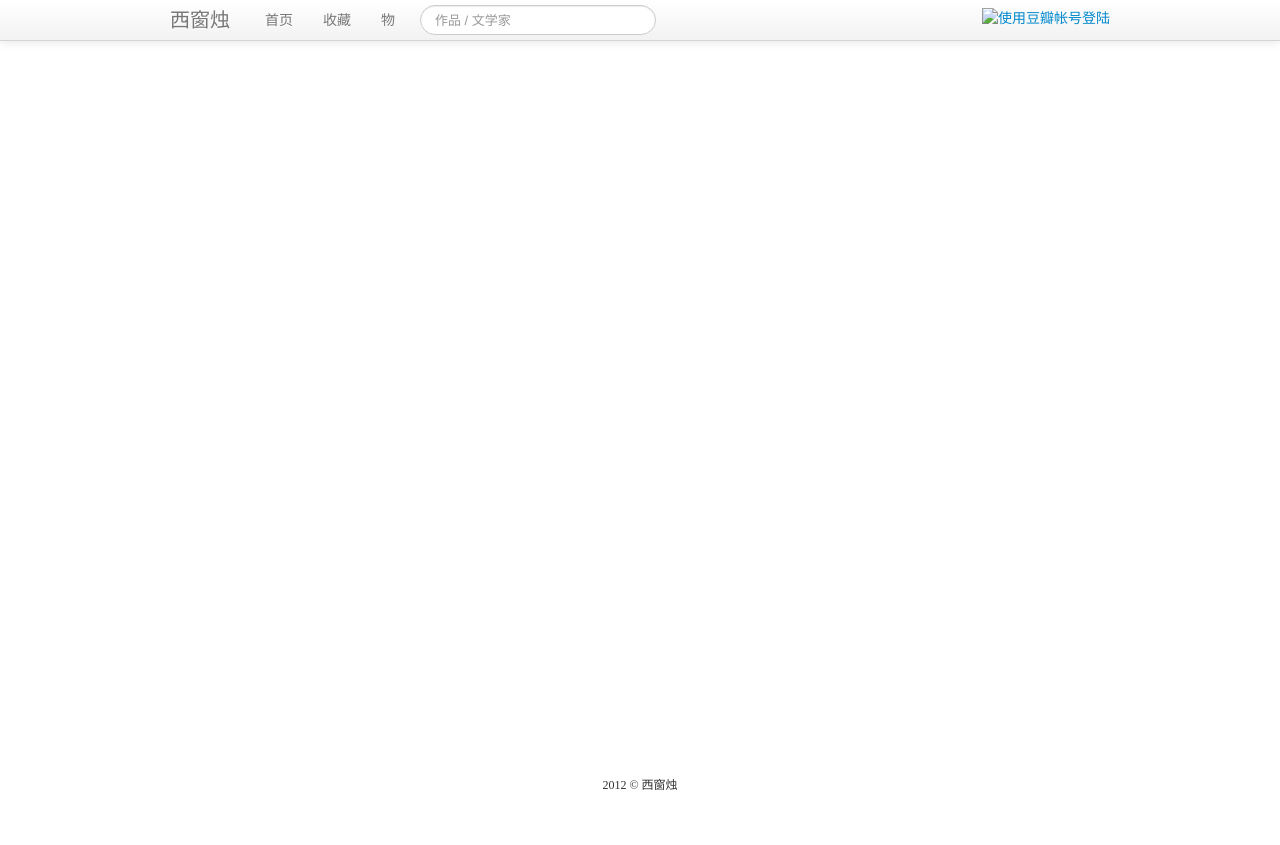
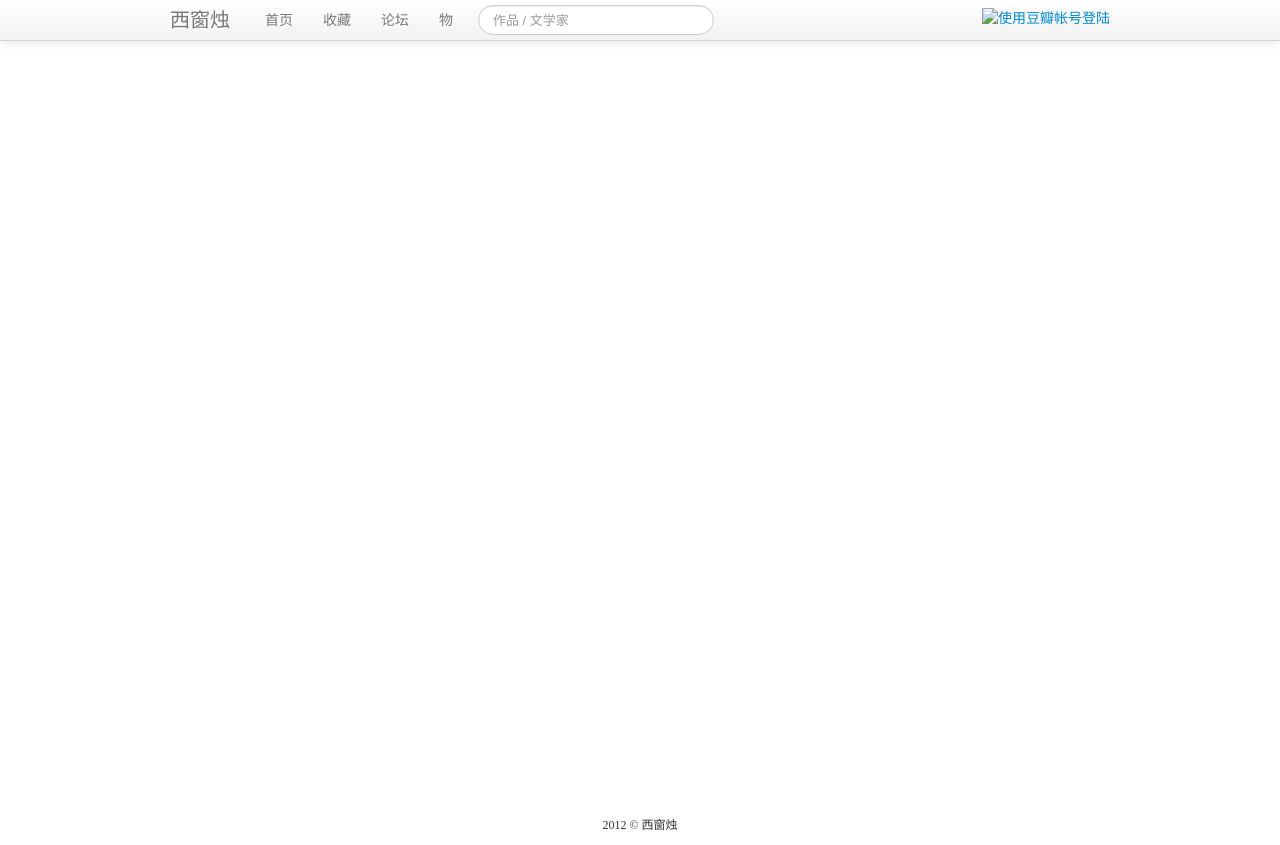
Before and after one commit to xiaojunchan/xichuangzhu, a Flask app: page /things in a window 1280 px wide. Before the commit the page ends 790 px from the top, so only its background shows below. Run offline with Flask 2, Linux system fonts and the light colour scheme; data that the repository does not hold is empty.

Commit message:
add margin-top to footer

```diff
--- a/xichuangzhu/static/style/page.css
+++ b/xichuangzhu/static/style/page.css
@@ -3,7 +3,7 @@ body #main-wap h2{font-size:16px;line-height:16px;font-family:'微软雅黑';fon
 body #main-wap .tooltip{font-family:'arial','宋体';text-indent:0;font-weight:normal;font-size:12px;line-height:22px;}
 body #main-wap .tooltip-inner{padding-top:5px;padding-bottom:5px;}
 #douban-icon{float:right;margin-top:8px;cursor:pointer;}
-#footer{text-align:center;font-size:12px;font-family:'微软雅黑';margin:20px 0 10px 0;}
+#footer{text-align:center;font-size:12px;font-family:'微软雅黑';margin:60px 0 10px 0;}
 .navbar-search .search-query{line-height:1.2;}
 .form-horizontal .input-append{display:block;}
 #page-index .work-item{margin-bottom:15px;}#page-index .work-item .work-title{font-size:16px;line-height:30px;font-weight:bold;}
--- a/xichuangzhu/static/style/page.less
+++ b/xichuangzhu/static/style/page.less
@@ -62,7 +62,7 @@ body{
 	text-align: center;
 	font-size: 12px;
 	font-family: '微软雅黑';
-	margin:20px 0 10px 0;
+	margin:60px 0 10px 0;
 }
 
 // fix bootstrap css
--- a/xichuangzhu/templates/layout.html
+++ b/xichuangzhu/templates/layout.html
@@ -19,7 +19,7 @@
 					<ul class="nav">
 						<li><a href="{{ url_for('index') }}">首页</a></li>
 						<li><a href="{{ url_for('my_love') }}">收藏</a></li>
-						<!-- <li><a href="#">论坛</a></li> -->
+						<li><a href="#">论坛</a></li>
 						<li><a href="{{ url_for('shop') }}">物</a></li>
 					</ul>
 
--- a/xichuangzhu/templates/shop.html
+++ b/xichuangzhu/templates/shop.html
@@ -33,7 +33,7 @@ $(document).ready(function(){
 			tops[index%3] += $(this).height() + v_gap;
 
 			// set mother wap's height
-			$('.products-wap').css('height', (tops[index%3] + 20) + 'px');
+			$('.products-wap').css('height', tops[index%3] + 'px');
 		});
 	});
 });
```
Also changed, not shown: 1 other file.
